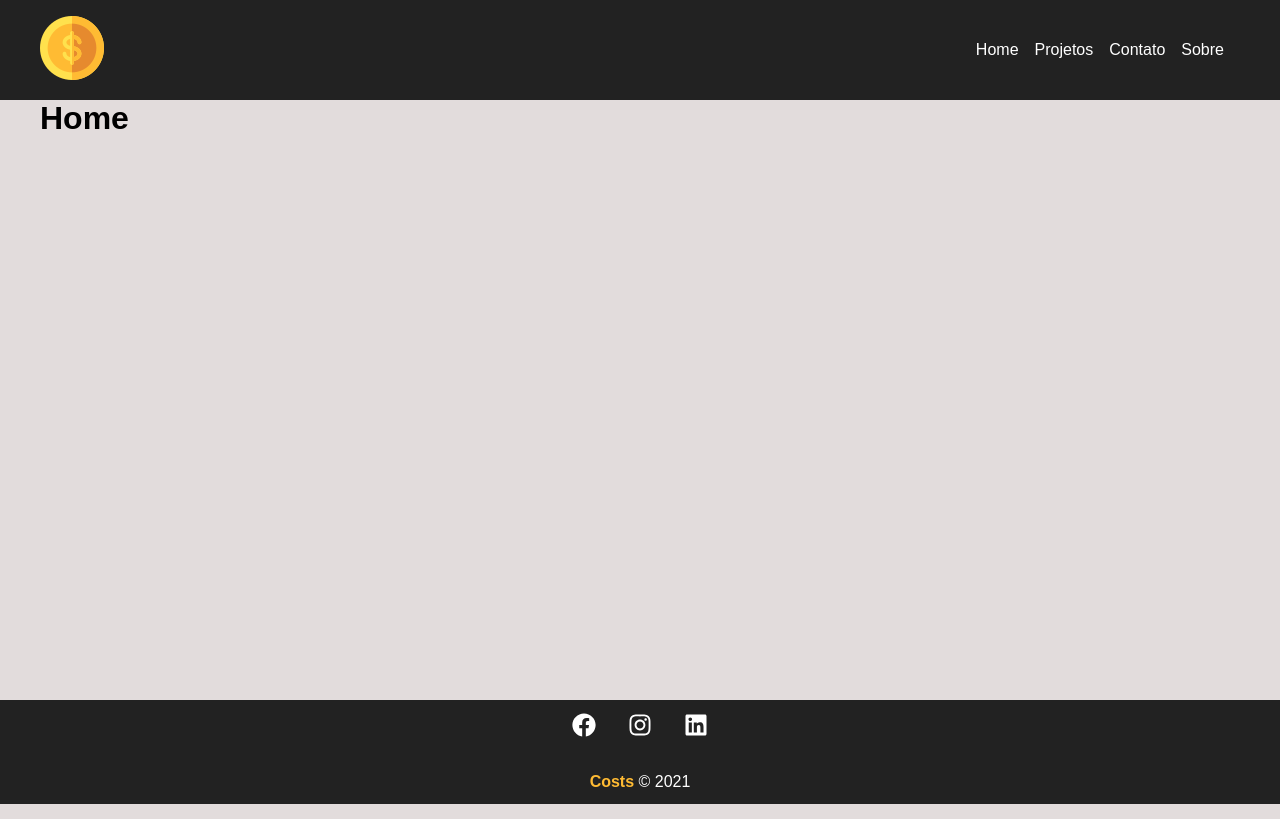
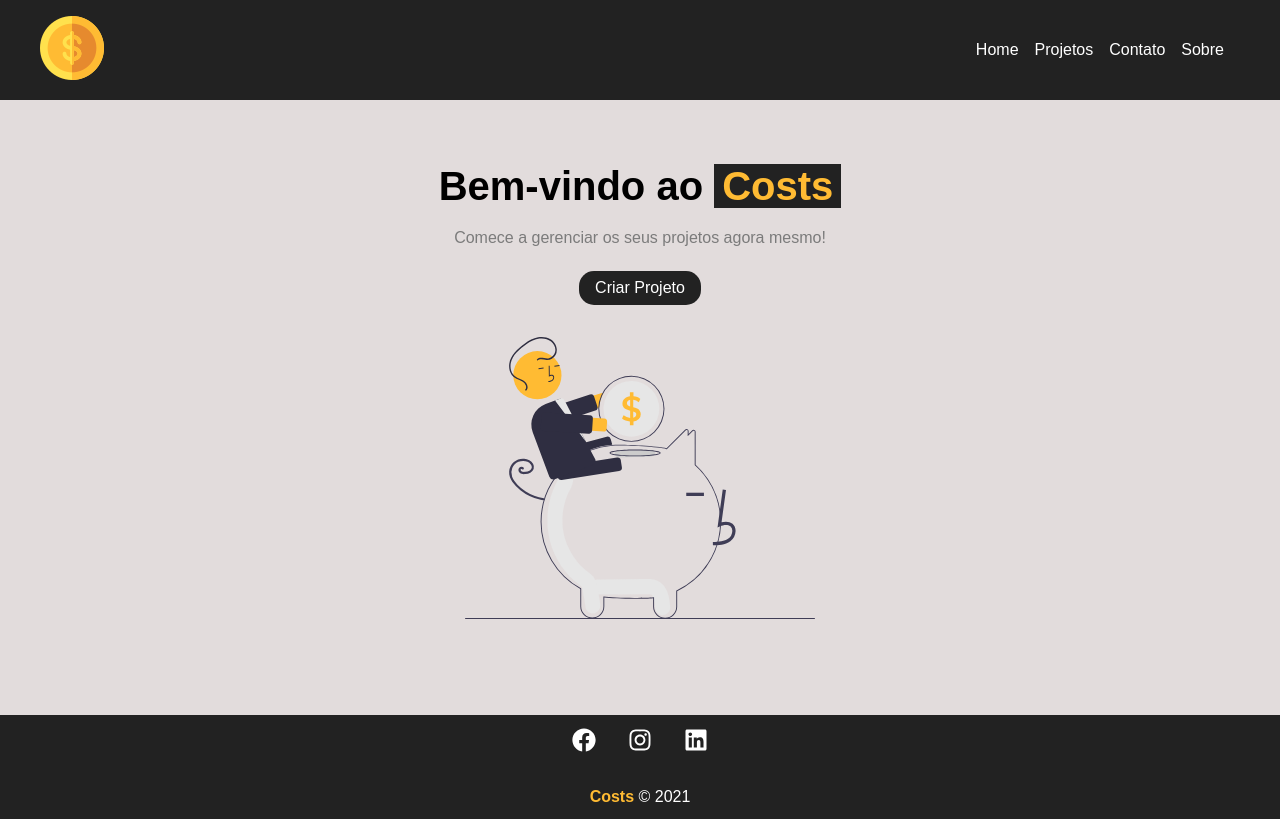
Before and after one commit to thiagobrsouza/react-costs, a React (Create React App) app: page / in a window 1280 px wide. Built offline with nearby package versions, Linux system fonts and the light colour scheme.

Commit message:
Criando pagina Home

```diff
--- /dev/null
+++ b/src/components/layout/LinkButton.jsx
@@ -0,0 +1,10 @@
+import { Link } from 'react-router-dom'
+import styles from './LinkButton.module.css'
+
+export default function LinkButton({ to, text }) {
+  return (
+    <Link className={styles.btn} to={to}>
+      {text}
+    </Link>
+  )
+}
--- /dev/null
+++ b/src/components/layout/LinkButton.module.css
@@ -0,0 +1,12 @@
+.btn {
+  background-color: #222;
+  color: #fff;
+  padding: 0.5em 1em;
+  text-decoration: none;
+  transition: 0.5s;
+  border-radius: 15px;
+}
+
+.btn:hover {
+  color: #ffbb33;
+}
--- a/src/components/pages/Home.jsx
+++ b/src/components/pages/Home.jsx
@@ -1,5 +1,14 @@
+import styles from './styles/Home.module.css'
+import savings from '../../img/savings.svg'
+import LinkButton from '../layout/LinkButton'
+
 export default function Home() {
   return (
-    <h1>Home</h1>
+    <section className={styles.home_container}>
+      <h1>Bem-vindo ao <span>Costs</span></h1>
+      <p>Comece a gerenciar os seus projetos agora mesmo!</p>
+      <LinkButton to="/newproject" text="Criar Projeto" />
+      <img src={savings} alt="Costs" />
+    </section>
   )
 }
--- /dev/null
+++ b/src/components/pages/styles/Home.module.css
@@ -0,0 +1,29 @@
+.home_container {
+  width: 100%;
+  display: flex;
+  flex-direction: column;
+  align-items: center;
+  justify-content: center;
+  padding: 4em;
+}
+
+.home_container h1 {
+  font-size: 2.5em;
+  margin-bottom: 0.5em;
+}
+
+.home_container h1 span {
+  color: #ffbb33;
+  padding: 0 0.2em;
+  background-color: #222;
+}
+
+.home_container p {
+  margin-bottom: 1.5em;
+  color: #7b7b7b;
+}
+
+.home_container img {
+  width: 350px;
+  margin: 2em 0;
+}
```
